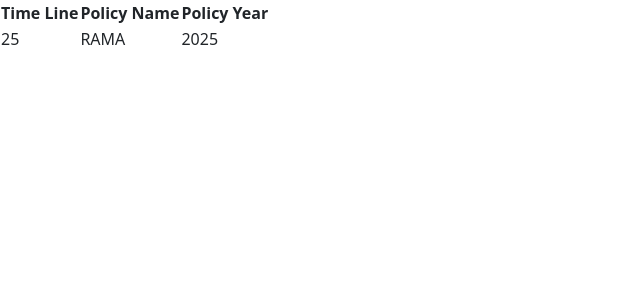
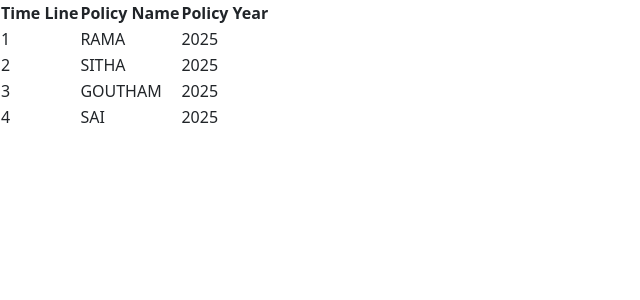
Before and after one commit to DHEERAJCHINTHALA/Common-Grid, an Angular app: page / in a window 1280 px wide. Shown: the top 300 px of the page, without its empty margins (0-640 px from the left). Built offline with nearby package versions, Linux system fonts and the light colour scheme.

Commit message:
Added Some Feelds
Added Some Feelds

```diff
--- a/src/app/common-grid/common-grid.component.html
+++ b/src/app/common-grid/common-grid.component.html
@@ -8,8 +8,23 @@
     </thead>
     <tbody>
         <tr>
-            <td>25</td>
+            <td>1</td>
             <td>RAMA</td>
+            <td>2025</td>
+        </tr>
+        <tr>
+            <td>2</td>
+            <td>SITHA</td>
+            <td>2025</td>
+        </tr>
+        <tr>
+            <td>3</td>
+            <td>GOUTHAM</td>
+            <td>2025</td>
+        </tr>
+        <tr>
+            <td>4</td>
+            <td>SAI</td>
             <td>2025</td>
         </tr>
     </tbody>
```
